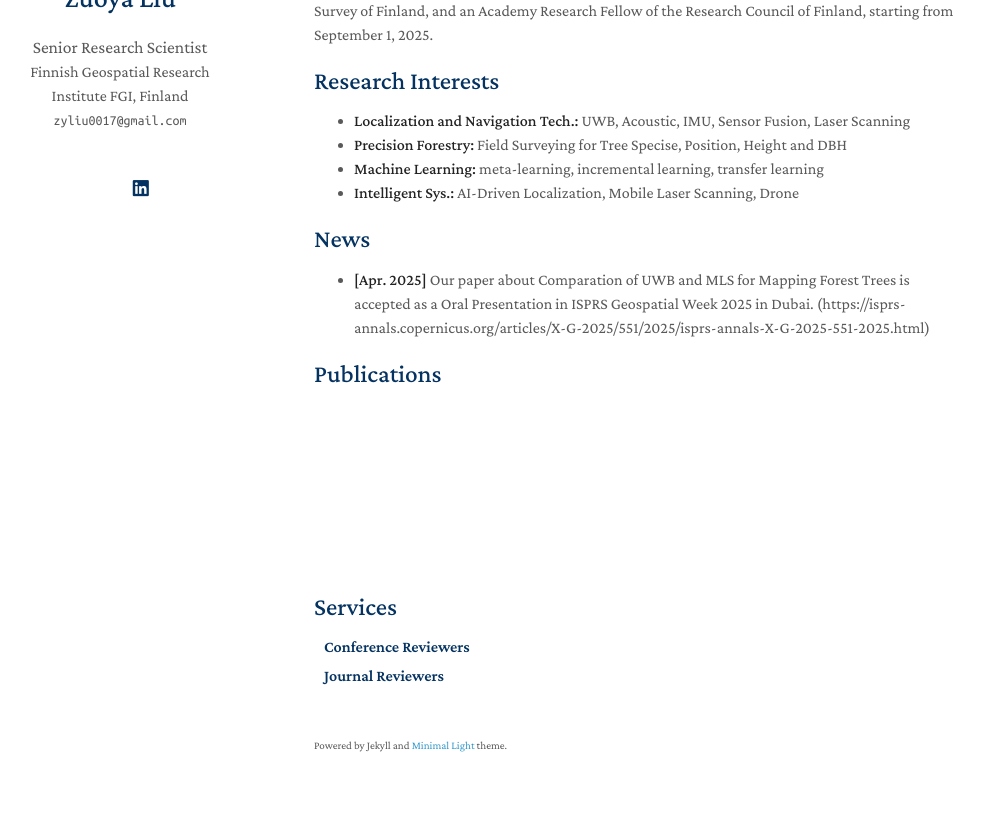
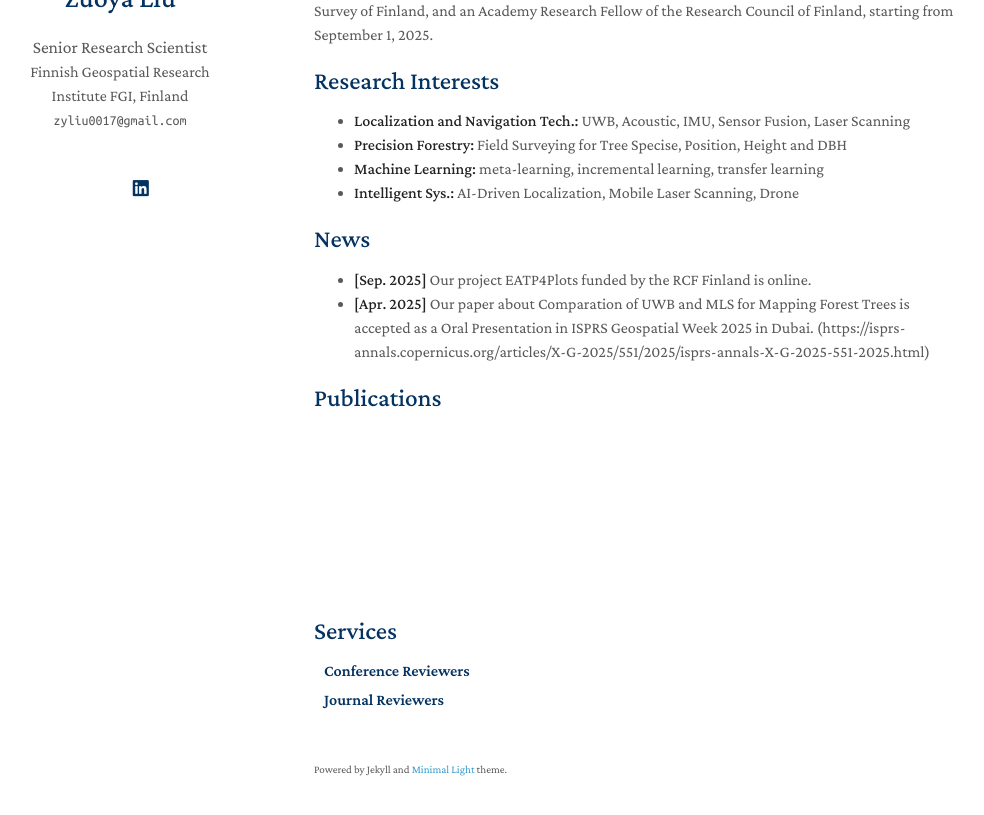
Before and after one commit to zyliu0017/zyliu0017.github.io, a Jekyll site: the page built from index.md, in a window 1280 px wide and 1056 px high, cut to the strip 206-1021 px from the top of the window. Shown: the whole strip, without its empty margins (156-1140 px from the left). Built offline with Jekyll 4.4.1, drawn with Linux system fonts in a browser that asks for light colours; a style sheet for code colours, icons or effects is not loaded; our own code applies the rules of GitHub Pages for plain Markdown files.

Commit message:
add a news

```diff
--- a/index.md
+++ b/index.md
@@ -14,7 +14,7 @@ Dr. Zuoya Liu is an excellent scientist in the field of positioning and navigati
 - **Intelligent Sys.:** AI-Driven Localization, Mobile Laser Scanning, Drone
 
 ## News
-
+- **[Sep. 2025]** Our project EATP4Plots funded by the RCF Finland is online.
 - **[Apr. 2025]** Our paper about Comparation of UWB and MLS for Mapping Forest Trees is accepted as a Oral Presentation in ISPRS Geospatial Week 2025 in Dubai.
 (https://isprs-annals.copernicus.org/articles/X-G-2025/551/2025/isprs-annals-X-G-2025-551-2025.html)
 
```
